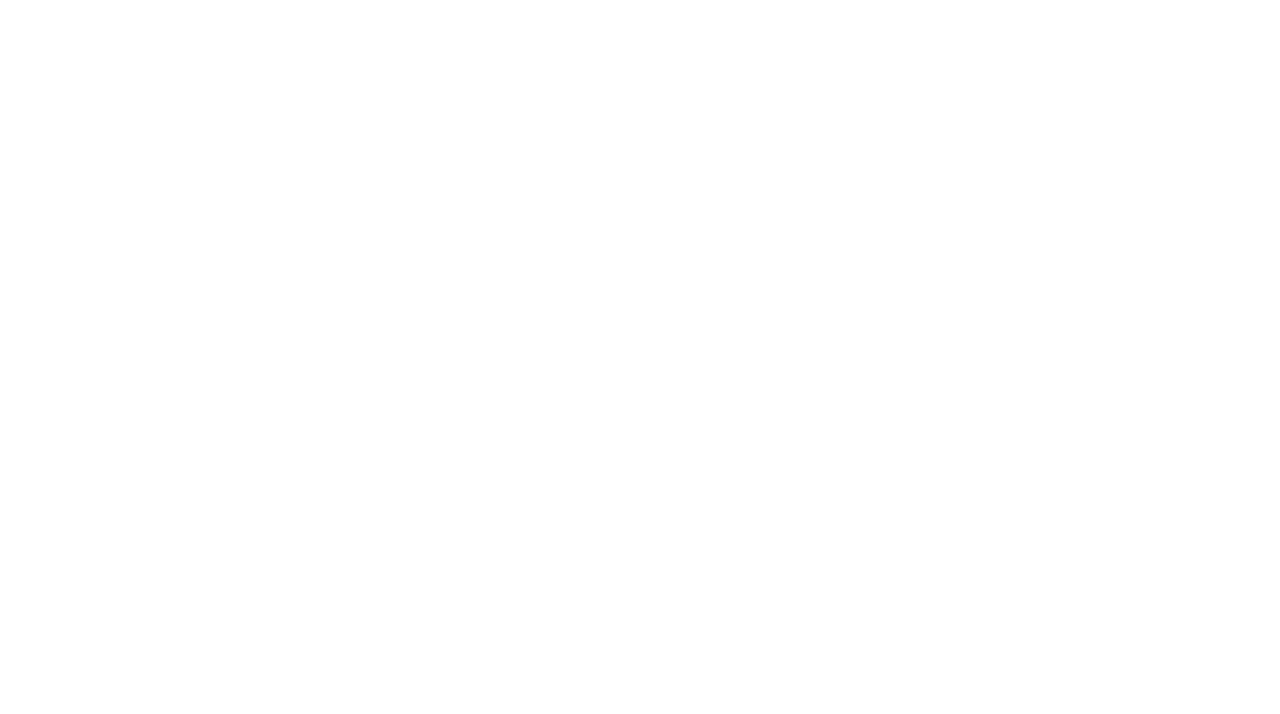
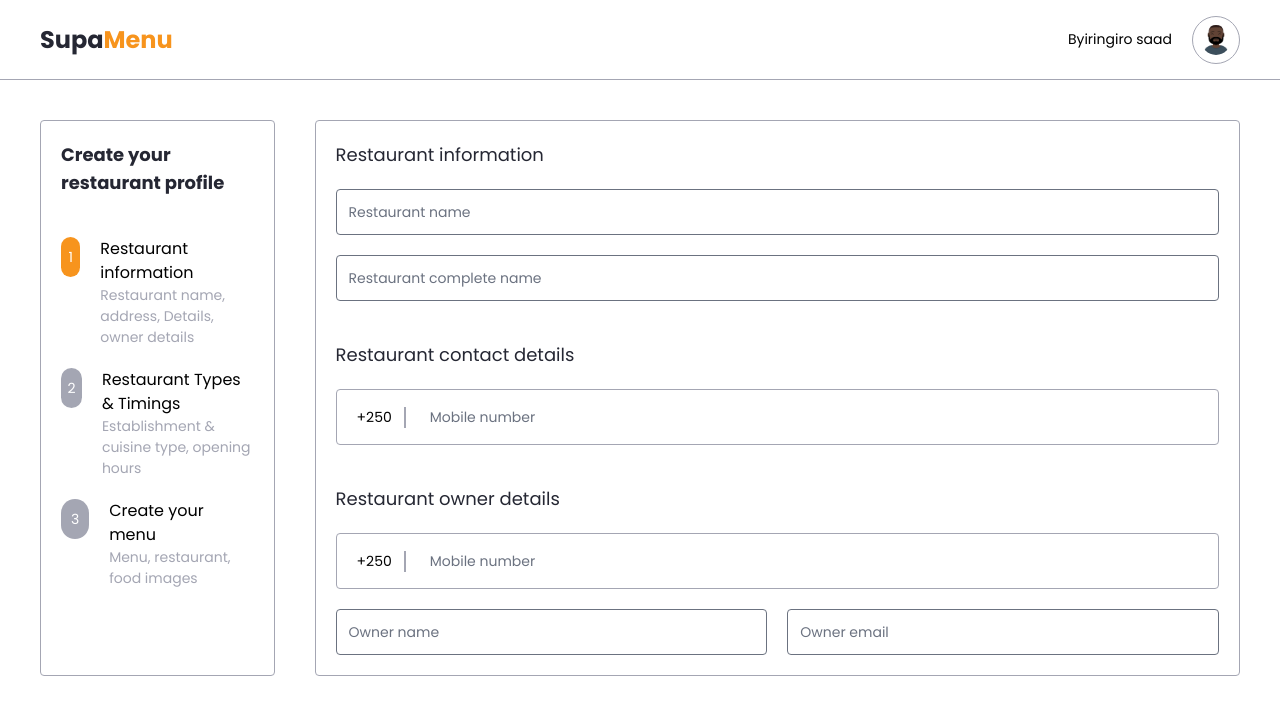
Before and after one commit to Byiringiro-saad/supamenu_frontend, a React (Vite) app: page /create/one in a window 1280 px wide. Before the commit this address had no page. Shown: the top 714 px of the page. Built offline with nearby package versions, Linux system fonts and the light colour scheme.

Commit message:
add restaurant information

```diff
--- a/src/App.jsx
+++ b/src/App.jsx
@@ -4,6 +4,10 @@ import { BrowserRouter as Router, Routes, Route } from "react-router-dom";
 import Login from "./pages/login";
 import Signup from "./pages/signup";
 import Dashboard from "./pages/restaurant/dasboard";
+import CreateRestaurant from "./pages/restaurant/create";
+import One from "./components/create/one";
+import Two from "./components/create/two";
+import Three from "./components/create/three";
 
 const App = () => {
   return (
@@ -15,6 +19,11 @@ const App = () => {
         {/* Dashboard */}
 
         <Route path="/dashboard" element={<Dashboard />} />
+        <Route path="/create" element={<CreateRestaurant />}>
+          <Route path="one" element={<One />} />
+          <Route path="two" element={<Two />} />
+          <Route path="three" element={<Three />} />
+        </Route>
       </Routes>
     </Router>
   );
--- /dev/null
+++ b/src/components/create/one.jsx
@@ -0,0 +1,59 @@
+const One = () => {
+  return (
+    <div className="flex flex-col w-full">
+      <div className="flex flex-col w-full">
+        <p className="text-black text-lg">Restaurant information</p>
+        <input
+          type="text"
+          placeholder="Restaurant name"
+          className="w-full mt-5 rounded focus:outline-none text-sm py-3"
+        />
+        <input
+          type="text"
+          placeholder="Restaurant complete name"
+          className="w-full mt-5 rounded focus:outline-none text-sm py-3"
+        />
+      </div>
+      <div className="flex flex-col mt-10 w-full h-auto">
+        <p className="text-black text-lg">Restaurant contact details</p>
+        <div className="flex items-center border border-gray h-14 px-5 mt-5 rounded">
+          <div className="flex items-center justify-center pr-3 mr-3 border-r-2 border-gray">
+            <p>+250</p>
+          </div>
+          <input
+            type="tel"
+            placeholder="Mobile number"
+            className="w-full rounded outline-none text-sm py-3 border-none"
+          />
+        </div>
+      </div>
+      <div className="flex flex-col mt-10 w-full h-auto">
+        <p className="text-black text-lg">Restaurant owner details</p>
+        <div className="flex items-center border border-gray h-14 px-5 mt-5 rounded">
+          <div className="flex items-center justify-center pr-3 mr-3 border-r-2 border-gray">
+            <p>+250</p>
+          </div>
+          <input
+            type="tel"
+            placeholder="Mobile number"
+            className="w-full rounded outline-none text-sm py-3 border-none"
+          />
+        </div>
+        <div className="flex">
+          <input
+            type="text"
+            placeholder="Owner name"
+            className="w-full mt-5 rounded focus:outline-none text-sm py-3 mr-5"
+          />
+          <input
+            type="text"
+            placeholder="Owner email"
+            className="w-full mt-5 rounded focus:outline-none text-sm py-3"
+          />
+        </div>
+      </div>
+    </div>
+  );
+};
+
+export default One;
--- /dev/null
+++ b/src/components/create/three.jsx
@@ -0,0 +1,5 @@
+const Three = () => {
+  return <div className="flex"></div>;
+};
+
+export default Three;
--- /dev/null
+++ b/src/components/create/two.jsx
@@ -0,0 +1,5 @@
+const Two = () => {
+  return <div className="flex"></div>;
+};
+
+export default Two;
--- /dev/null
+++ b/src/components/nav.jsx
@@ -0,0 +1,22 @@
+//images
+import image from "../assets/user.png";
+
+const Nav = () => {
+  return (
+    <div className="flex w-full h-20 border-b border-gray items-center px-10 justify-between">
+      <p className="text-2xl font-bold text-black">
+        Supa<span className="text-bright">Menu</span>
+      </p>
+      <div className="flex items-center">
+        <p className="">Byiringiro saad</p>
+        <img
+          src={image}
+          alt="user"
+          className="rounded-full border border-gray w-12 h-12 ml-5 p-2"
+        />
+      </div>
+    </div>
+  );
+};
+
+export default Nav;
--- /dev/null
+++ b/src/pages/restaurant/create.jsx
@@ -0,0 +1,88 @@
+import { useState } from "react";
+import { Outlet, useNavigate } from "react-router";
+
+//components
+import Nav from "../../components/nav";
+
+const CreateRestaurant = () => {
+  //config
+  const navigate = useNavigate();
+
+  //local data
+  const [active, setActive] = useState("one");
+
+  const handleActive = (text) => {
+    setActive(text);
+    navigate("/create/" + text);
+  };
+
+  return (
+    <div className="flex flex-col">
+      <Nav />
+      <div className="flex">
+        <div className="flex flex-col w-1/5 px-5 py-5 pb-20 h-auto ml-10 mt-10 border border-gray rounded">
+          <p className="text-lg font-bold text-black mb-5">
+            Create your restaurant profile
+          </p>
+          <div
+            className="flex mt-5 cursor-pointer"
+            onClick={() => handleActive("one")}
+          >
+            <div
+              className={`flex rounded-full w-10 h-10 items-center justify-center ${
+                active === "one" ? "bg-bright" : "bg-gray"
+              } `}
+            >
+              <p className="text-white">1</p>
+            </div>
+            <div className="flex flex-col">
+              <p className="ml-5 text-base">Restaurant information</p>
+              <p className="ml-5 text-gray">
+                Restaurant name, address, Details, owner details
+              </p>
+            </div>
+          </div>
+          <div
+            className="flex mt-5 cursor-pointer"
+            onClick={() => handleActive("two")}
+          >
+            <div
+              className={`flex rounded-full w-10 h-10 items-center justify-center ${
+                active === "two" ? "bg-bright" : "bg-gray"
+              } `}
+            >
+              <p className="text-white">2</p>
+            </div>
+            <div className="flex flex-col">
+              <p className="ml-5 text-base">Restaurant Types & Timings</p>
+              <p className="ml-5 text-gray">
+                Establishment & cuisine type, opening hours
+              </p>
+            </div>
+          </div>
+          <div
+            className="flex mt-5 cursor-pointer"
+            onClick={() => handleActive("three")}
+          >
+            <div
+              className={`flex rounded-full w-10 h-10 items-center justify-center ${
+                active === "three" ? "bg-bright" : "bg-gray"
+              } `}
+            >
+              <p className="text-white">3</p>
+            </div>
+            <div className="flex flex-col">
+              <p className="ml-5 text-base">Create your menu</p>
+              <p className="ml-5 text-gray">Menu, restaurant, food images</p>
+            </div>
+          </div>
+        </div>
+        <div className="flex w-4/5 px-5 py-5 h-auto ml-10 mt-10 mr-10 border border-gray rounded">
+          <Outlet />
+        </div>
+      </div>
+    </div>
+  );
+};
+
+export default CreateRestaurant;
```
Also changed, not shown: src/assets/user.png (added).
